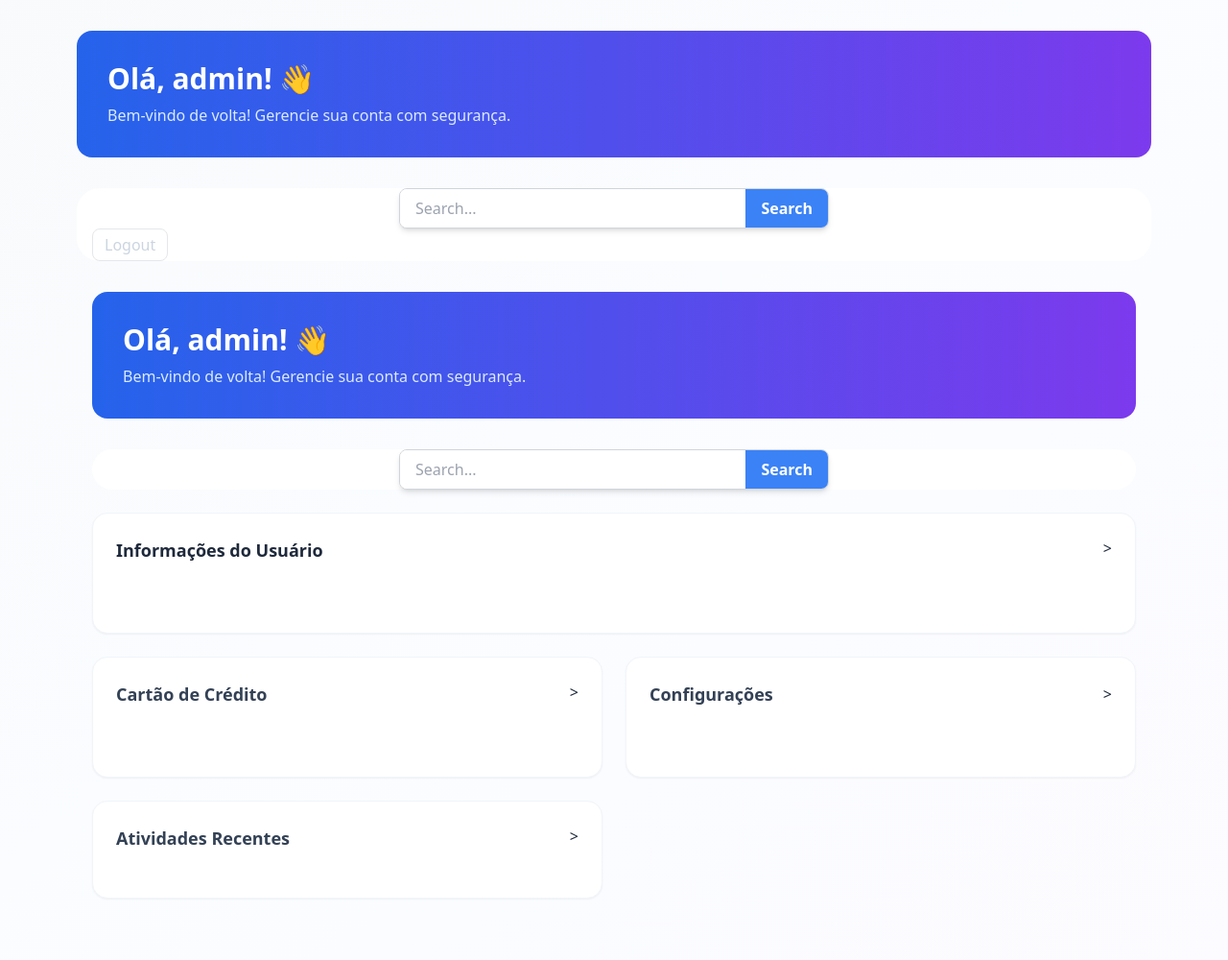
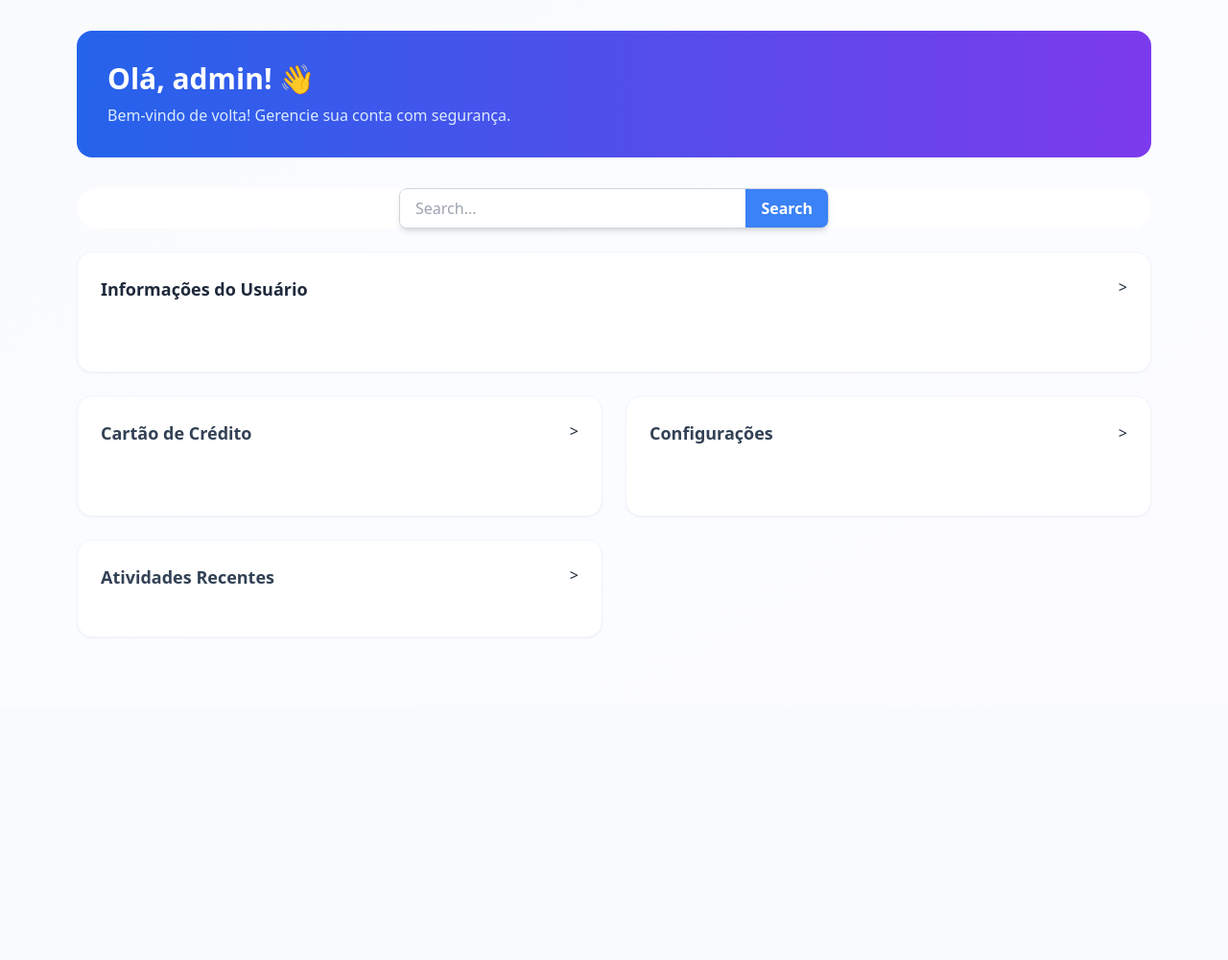
Before and after one commit to maria-lucato08/SiteVulneravel, a Flask app: page /dashboard/1 in a window 1280 px wide. Shown: the part 65-1065 px from the top of the page at 96% size. After the commit the page ends 673 px from the top, so only its background shows below. Run offline with Flask 3, Linux system fonts and the light colour scheme; some libraries are stand-ins or nearby versions.

Commit message:
ajuste de conflito

```diff
--- a/templates/dashboard.html
+++ b/templates/dashboard.html
@@ -46,44 +46,6 @@
       </div>
     </header>
 
-    <!-- MAIN -->
-    <main class="max-w-6xl mx-auto px-4 py-8">
-      <!-- HERO -->
-      <section class="bg-gradient-to-r from-blue-600 to-violet-600 rounded-2xl p-8 mb-8 text-white">
-        <h1 class="text-3xl font-bold">Olá, {{ name }}! 👋</h1>
-
-        <p class="mt-2 text-blue-100">
-          Bem-vindo de volta! Gerencie sua conta com segurança.
-        </p>
-      </section>
-
-      <!-- GRID -->
-
-      <!-- Search Bar -->
-      <div class="grid grid-cols-1 lg:grid-cols-2 gap-6">
-          <div class="lg:col-span-2 bg-white rounded-3xl ">
-            <div class="flex items-center max-w-md mx-auto bg-white rounded-lg shadow-md overflow-hidden border border-gray-300 focus-within:ring-2 focus-within:ring-blue-400 focus-within:border-transparent">
-              <input
-                type="search"
-                placeholder="Search..."
-                class="w-full px-4 py-2 text-gray-700 placeholder-gray-400 outline-none"
-              />
-              <button class="px-4 py-2 bg-blue-500 text-white font-semibold hover:bg-blue-600 focus:outline-none focus:ring-2 focus:ring-blue-300 transition duration-200">
-                Search
-              </button>
-
-            </div>
-
-            <a href="{{ url_for('login_route.login') }}" class="ml-4">
-              <button
-                id="logout"
-                class="border px-3 py-1 rounded-lg text-slate-300 hover:bg-slate-50"
-              >
-                Logout
-              </button></a>
-          </div>
-        </div>
-      </header>
 
       <!-- MAIN -->
       <main class="max-w-6xl mx-auto px-4 py-8">
@@ -97,10 +59,6 @@
             Bem-vindo de volta! Gerencie sua conta com segurança.
           </p>
         </section>
-
-
-
-        <!-- GRID -->
 
         <!-- Search Bar -->
         <div class="grid grid-cols-1 lg:grid-cols-2 gap-6">
```
Also changed, not shown: users.db.
